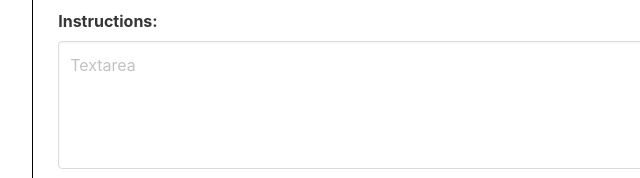
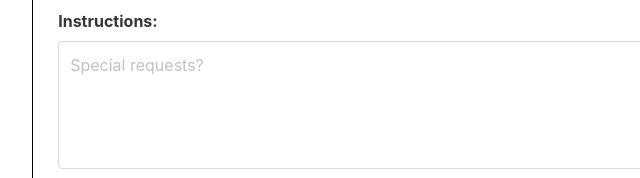
Before and after one commit to phil-curran/pizza-parlor, a website: page index.html in a window 1280 px wide. Shown: the part 357-535 px from the top of the page, 255-895 px from the left. Drawn offline with nearby package versions, Linux system fonts and the light colour scheme.

Commit message:
fixed text placeholder for text area.

```diff
--- a/index.html
+++ b/index.html
@@ -176,7 +176,10 @@
               <div class="field">
                 <label class="label">Instructions:</label>
                 <div class="control">
-                  <textarea class="textarea" placeholder="Textarea"></textarea>
+                  <textarea
+                    class="textarea"
+                    placeholder="Special requests?"
+                  ></textarea>
                 </div>
               </div>
 
```
